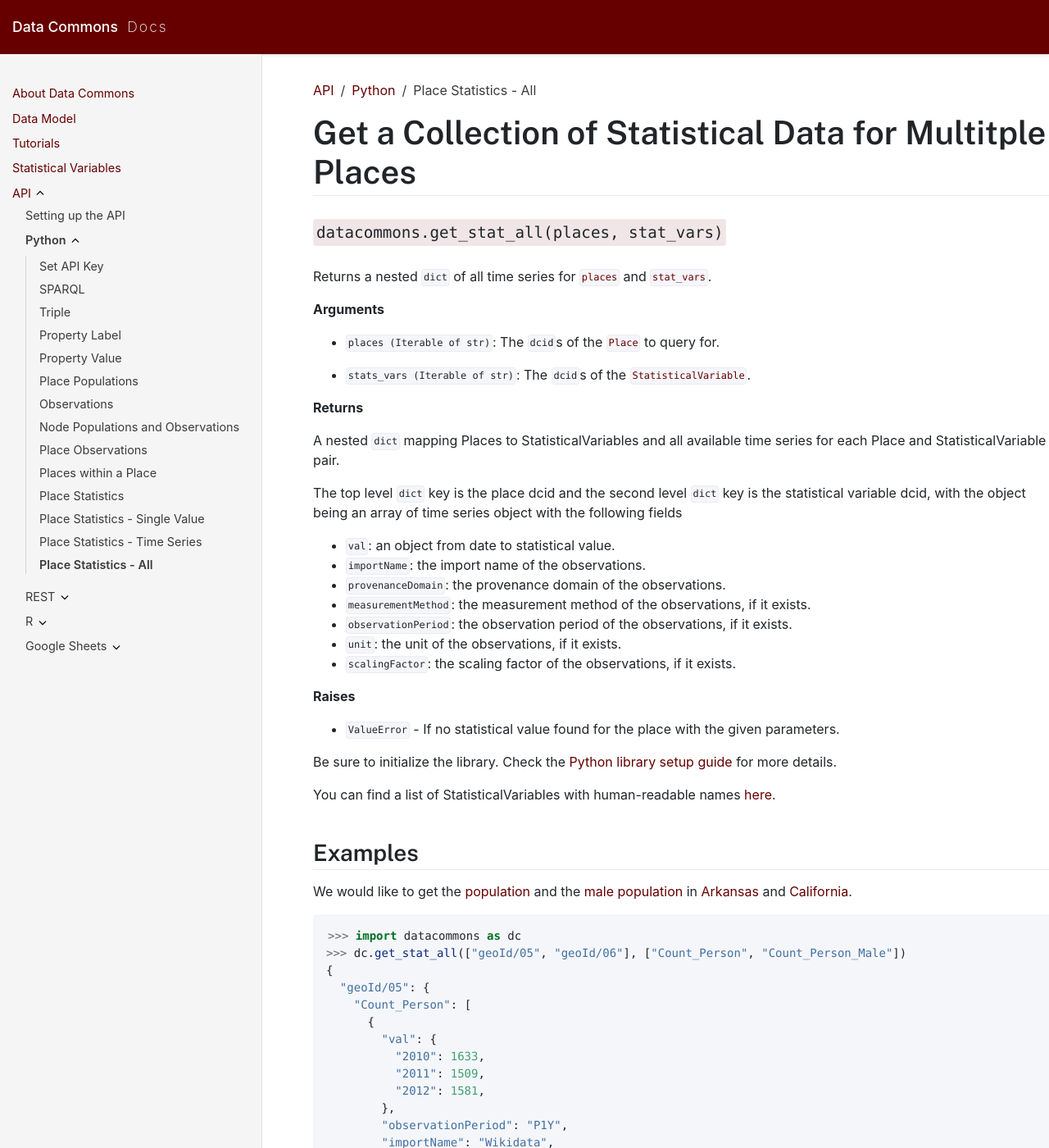
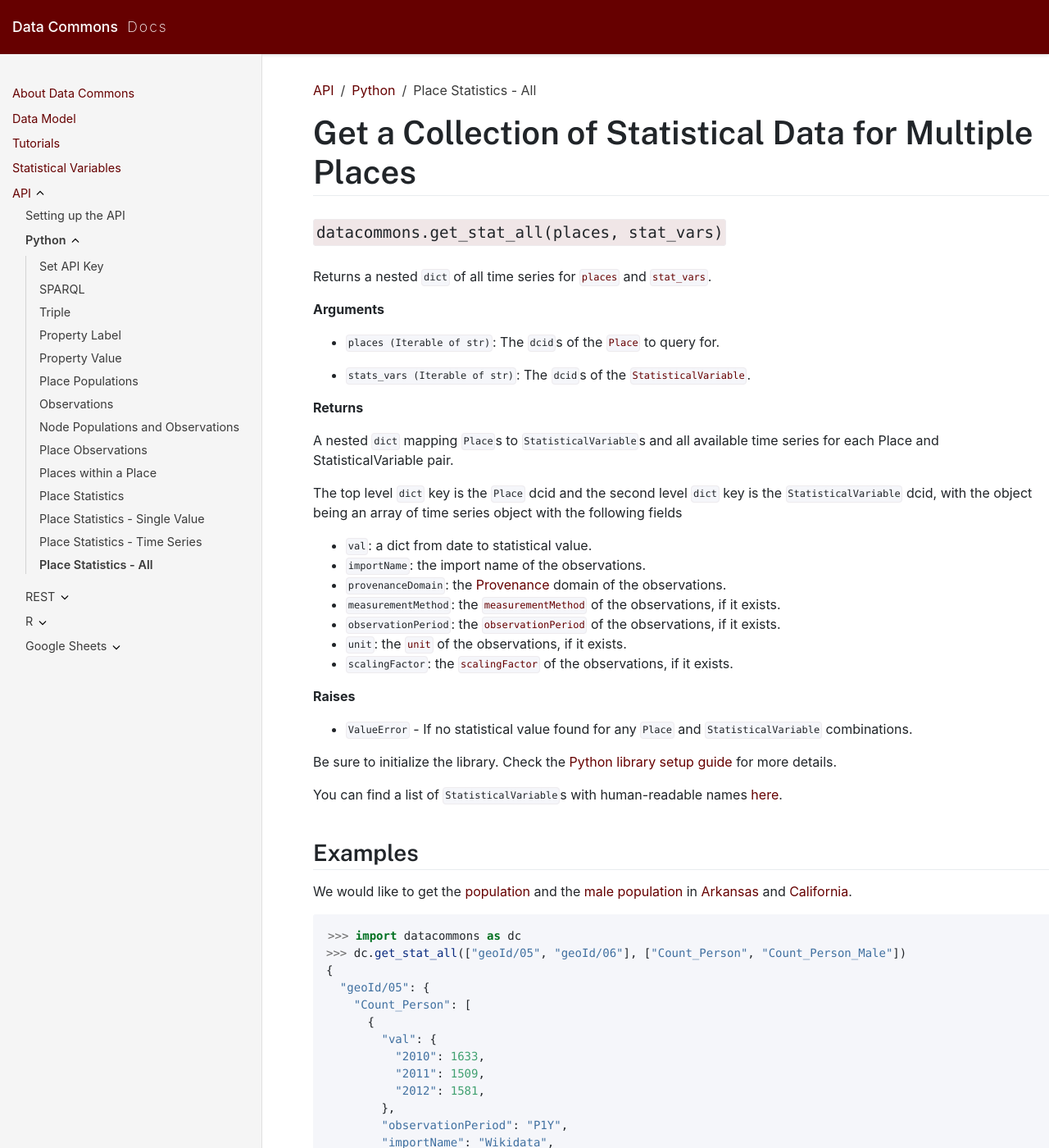
Before and after one commit to datacommonsorg/docsite, a Jekyll site: the page built from api/python/stat_all.md, in a window 1280 px wide and 1400 px high. Shown: the whole window at 82% size. Built offline with Jekyll 4.4.1, drawn with Linux system fonts in a browser that asks for light colours; some of the changed text lies outside the part shown.

Commit message:
Resolve tjann's comments

```diff
--- a/api/python/stat_all.md
+++ b/api/python/stat_all.md
@@ -6,7 +6,7 @@ parent: Python
 grand_parent: API
 ---
 
-# Get a Collection of Statistical Data for Multitple Places
+# Get a Collection of Statistical Data for Multiple Places
 
 ## `datacommons.get_stat_all(places, stat_vars)`
 
@@ -21,28 +21,28 @@ Returns a nested `dict` of all time series for [`places`](https://datacommons.or
 
 **Returns**
 
-A nested `dict` mapping Places to StatisticalVariables and all available
+A nested `dict` mapping `Place`s to `StatisticalVariable`s and all available
 time series for each Place and StatisticalVariable pair.
 
-The top level `dict` key is the place dcid and the second level `dict` key is the
-statistical variable dcid, with the object being an array of time series object
+The top level `dict` key is the `Place` dcid and the second level `dict` key is the
+`StatisticalVariable` dcid, with the object being an array of time series object
 with the following fields
 
-- `val`: an object from date to statistical value.
+- `val`: a dict from date to statistical value.
 - `importName`: the import name of the observations.
-- `provenanceDomain`: the provenance domain of the observations.
-- `measurementMethod`: the measurement method of the observations, if it exists.
-- `observationPeriod`: the observation period of the observations, if it exists.
-- `unit`: the unit of the observations, if it exists.
-- `scalingFactor`: the scaling factor of the observations, if it exists.
+- `provenanceDomain`: the [Provenance](https://datacommons.org/browser/Provenance) domain of the observations.
+- `measurementMethod`: the [`measurementMethod`](https://datacommons.org/browser/measurementMethod) of the observations, if it exists.
+- `observationPeriod`: the [`observationPeriod`](https://datacommons.org/browser/observationPeriod) of the observations, if it exists.
+- `unit`: the [`unit`](https://datacommons.org/browser/unit) of the observations, if it exists.
+- `scalingFactor`: the [`scalingFactor`](https://datacommons.org/browser/scalingFactor) of the observations, if it exists.
 
 **Raises**
 
-- `ValueError` - If no statistical value found for the place with the given parameters.
+- `ValueError` - If no statistical value found for any `Place` and `StatisticalVariable` combinations.
 
 Be sure to initialize the library. Check the [Python library setup guide](/api/python/) for more details.
 
-You can find a list of StatisticalVariables with human-readable names [here](/statistical_variables.html).
+You can find a list of `StatisticalVariable`s with human-readable names [here](/statistical_variables.html).
 
 ## Examples
 
```
Also changed, not shown: other parts of api/python/stat_all.md (+1 -1 lines), api/python/stat_series.md (+1 -1 lines), api/rest/stat_all.md (+1 -1 lines).
